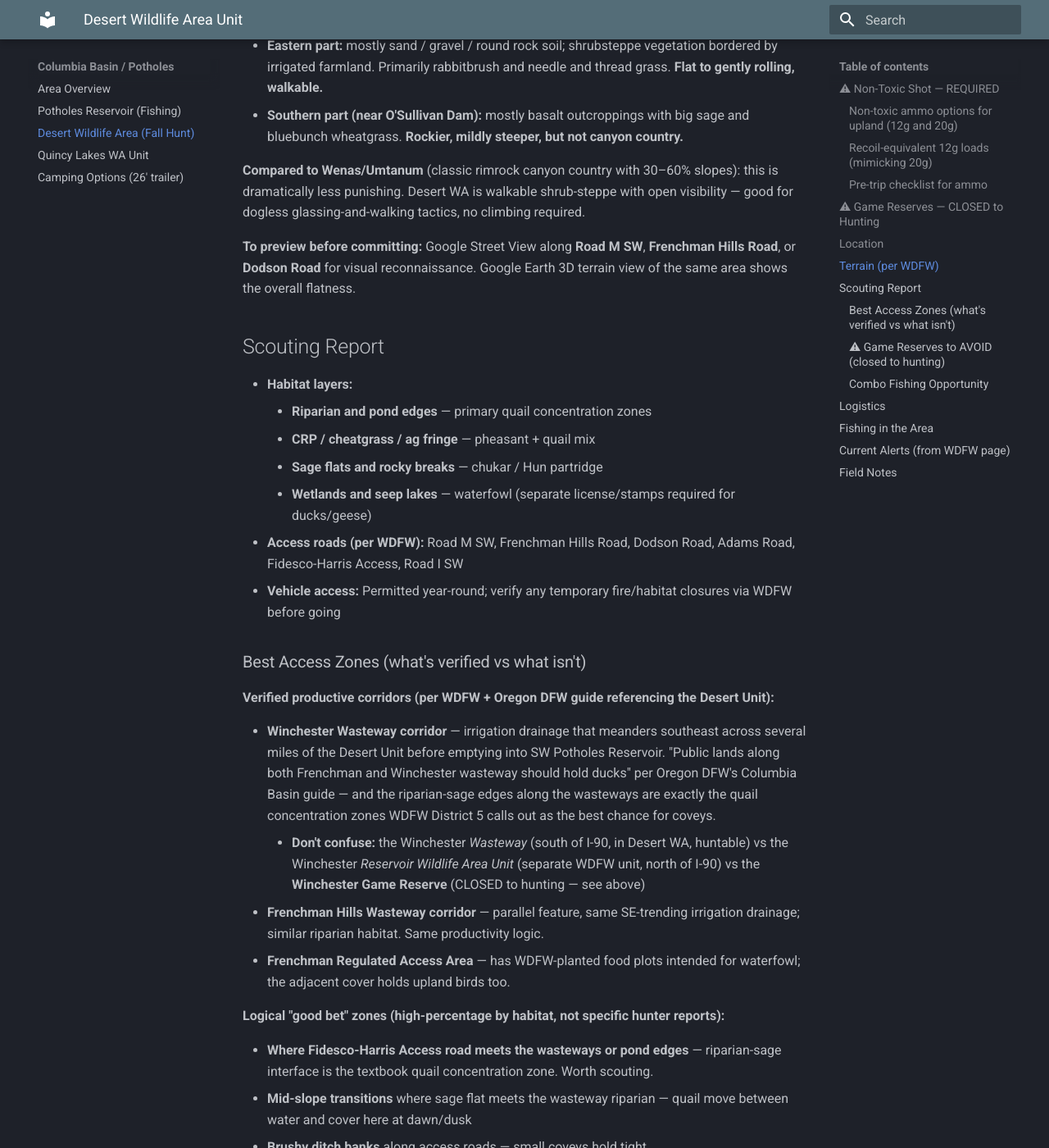
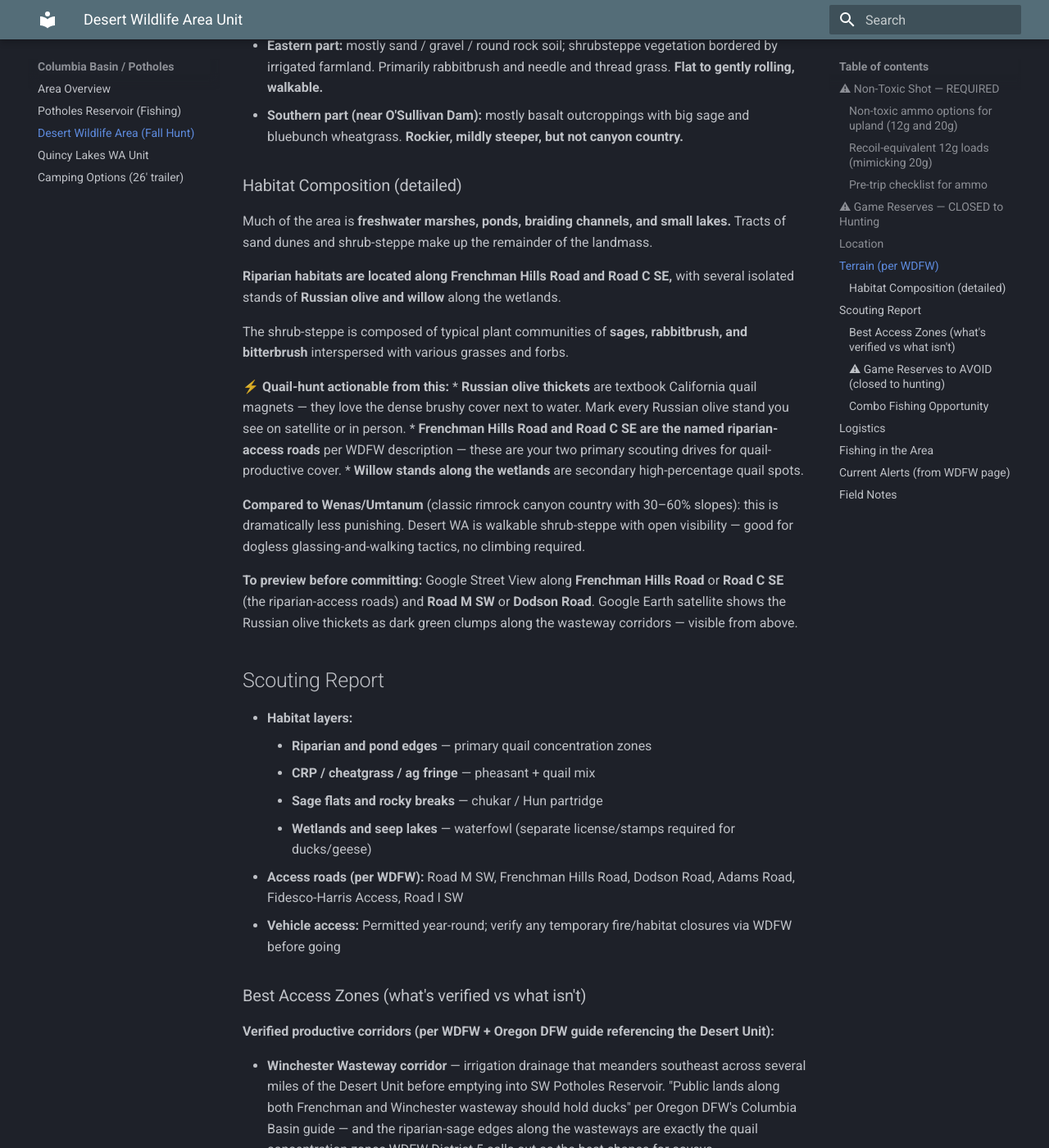
Before and after one commit to jdosher/outdoors-manual, an MkDocs documentation site: the page built from docs/8_columbia_basin/desert_wildlife_area.md, in a window 1280 px wide and 1400 px high, scrolled down 3052 px. Shown: the whole window at 82% size. Built offline with MkDocs 1.6.1 and Material for MkDocs 9.7.7, drawn with Linux system fonts in a browser that asks for light colours; some of the changed text lies outside the part shown.

Commit message:
Desert WA: add detailed habitat composition - riparian on Frenchman Hills Rd + Road C SE, Russian olive + willow thickets are quail magnets, sage/rabbitbrush/bitterbrush shrub-steppe. This is the actionable spot-narrowing intel.

```diff
--- a/docs/8_columbia_basin/desert_wildlife_area.md
+++ b/docs/8_columbia_basin/desert_wildlife_area.md
@@ -82,9 +82,22 @@ Two areas within the Desert Wildlife Area are **closed to all hunting and trappi
 * **Eastern part:** mostly sand / gravel / round rock soil; shrubsteppe vegetation bordered by irrigated farmland. Primarily rabbitbrush and needle and thread grass. **Flat to gently rolling, walkable.**
 * **Southern part (near O'Sullivan Dam):** mostly basalt outcroppings with big sage and bluebunch wheatgrass. **Rockier, mildly steeper, but not canyon country.**
 
+### Habitat Composition (detailed)
+
+Much of the area is **freshwater marshes, ponds, braiding channels, and small lakes.** Tracts of sand dunes and shrub-steppe make up the remainder of the landmass.
+
+**Riparian habitats are located along Frenchman Hills Road and Road C SE,** with several isolated stands of **Russian olive and willow** along the wetlands.
+
+The shrub-steppe is composed of typical plant communities of **sages, rabbitbrush, and bitterbrush** interspersed with various grasses and forbs.
+
+**⚡ Quail-hunt actionable from this:**
+* **Russian olive thickets** are textbook California quail magnets — they love the dense brushy cover next to water. Mark every Russian olive stand you see on satellite or in person.
+* **Frenchman Hills Road and Road C SE are the named riparian-access roads** per WDFW description — these are your two primary scouting drives for quail-productive cover.
+* **Willow stands along the wetlands** are secondary high-percentage quail spots.
+
 **Compared to Wenas/Umtanum** (classic rimrock canyon country with 30–60% slopes): this is dramatically less punishing. Desert WA is walkable shrub-steppe with open visibility — good for dogless glassing-and-walking tactics, no climbing required.
 
-**To preview before committing:** Google Street View along **Road M SW**, **Frenchman Hills Road**, or **Dodson Road** for visual reconnaissance. Google Earth 3D terrain view of the same area shows the overall flatness.
+**To preview before committing:** Google Street View along **Frenchman Hills Road** or **Road C SE** (the riparian-access roads) and **Road M SW** or **Dodson Road**. Google Earth satellite shows the Russian olive thickets as dark green clumps along the wasteway corridors — visible from above.
 
 ## Scouting Report
 
@@ -105,13 +118,20 @@ Two areas within the Desert Wildlife Area are **closed to all hunting and trappi
 * **Frenchman Hills Wasteway corridor** — parallel feature, same SE-trending irrigation drainage; similar riparian habitat. Same productivity logic.
 * **Frenchman Regulated Access Area** — has WDFW-planted food plots intended for waterfowl; the adjacent cover holds upland birds too.
 
-**Logical "good bet" zones (high-percentage by habitat, not specific hunter reports):**
+**Named riparian-access roads (per WDFW habitat description):**
 
-* **Where Fidesco-Harris Access road meets the wasteways or pond edges** — riparian-sage interface is the textbook quail concentration zone. Worth scouting.
+* **Frenchman Hills Road** — one of the two named roads with riparian habitat. Drive it, walk in at promising stands.
+* **Road C SE** — second named riparian-access road. The wasteway / Russian olive / willow thicket cover is here.
+
+**Logical "good bet" zones (high-percentage by habitat type):**
+
+* **Russian olive thickets along the wasteways** — textbook California quail magnets; visible as dark green clumps on satellite
+* **Willow stands along the wetland edges** — secondary high-percentage cover
+* **Where any access road meets the wasteways or pond edges** — riparian-sage interface is the verified quail concentration zone
 * **Mid-slope transitions** where sage flat meets the wasteway riparian — quail move between water and cover here at dawn/dusk
 * **Brushy ditch banks** along access roads — small coveys hold tight
 
-**Gap honestly flagged:** I don't have specific hunter-report intel for "end of Fidesco-Harris road" or other point-specific honey holes. Field experience and a phone call to **WDFW District 5 (Ephrata): (509) 754-4624** is the way to get current spot-specific intel — they'll talk to hunters and have a sense of where birds are this season.
+**Gap honestly flagged:** I don't have specific hunter-report intel for "end of [road X]" honey holes. Field experience and a phone call to **WDFW District 5 (Ephrata): (509) 754-4624** is the way to get current spot-specific intel — they'll talk to hunters and have a sense of where birds are this season.
 
 ### ⚠ Game Reserves to AVOID (closed to hunting)
 
```
